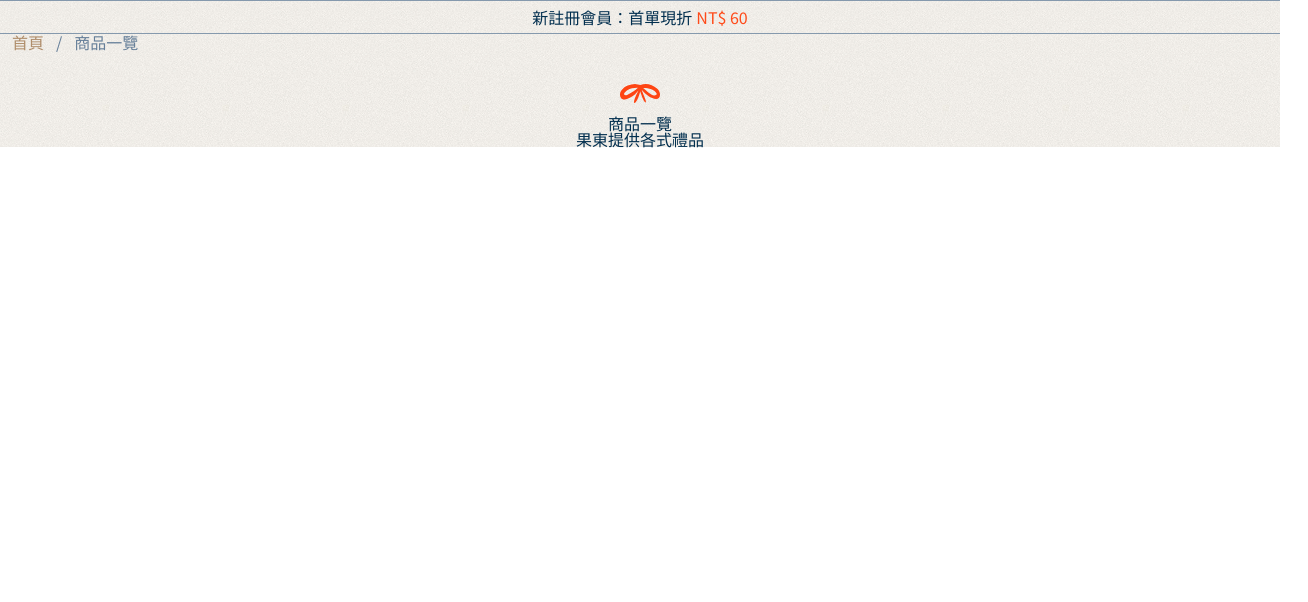
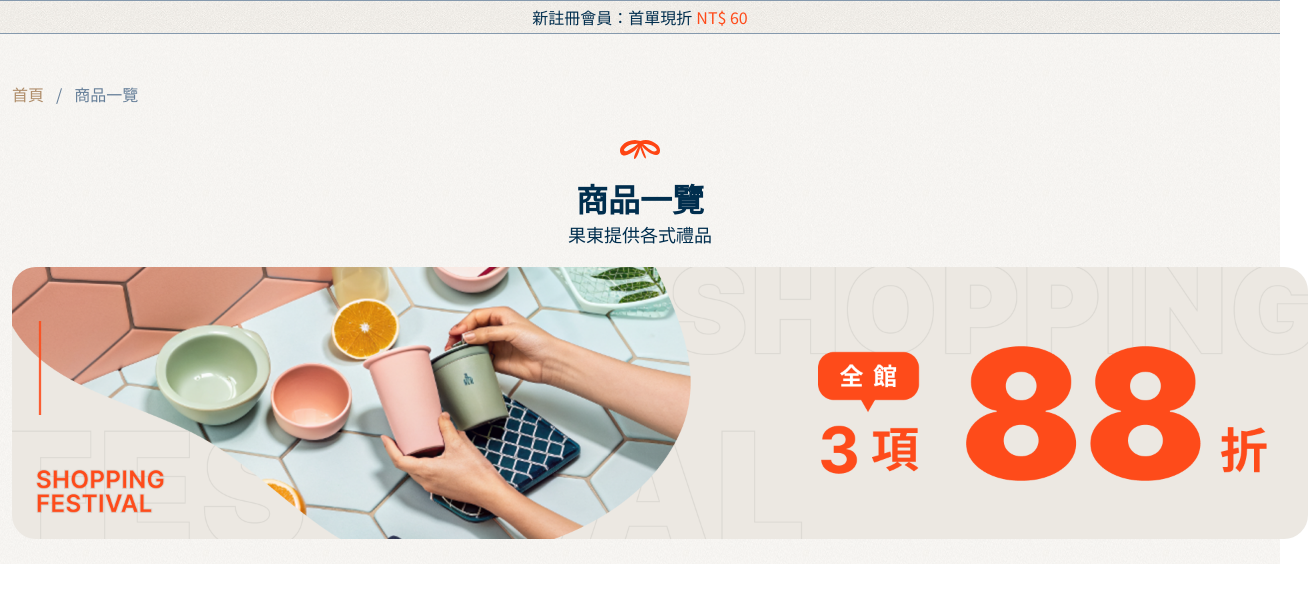
Before and after one commit to chuvivi/guodong-shop, a website built with Vite: page pages/ProductList.html in a window 1280 px wide. Shown: the whole page, 1308 px wide, since content can reach past the window. Built offline with nearby package versions, Linux system fonts and the light colour scheme.

Commit message:
更新商品列表頁banner

```diff
--- a/assets/scss/pages/_productList.scss
+++ b/assets/scss/pages/_productList.scss
@@ -13,15 +13,38 @@
   }
 }
 
+// 主區塊設定&背景設定
 main {
   max-width: 1920px;
   background-image: url("/assets/image/bg-layout.jpg");
-  // 這裡有背景顏色要處理
+  position: relative; /* 確保偽元素相對於 main 定位 */
+  background-position: center;
+
+  p {
+    // 預設文字顏色
+    color: var(--primary-black);
+  }
+}
+
+// 主區塊淺色背景設定
+main::before {
+  content: "";
+  position: absolute;
+  top: 0;
+  left: 0;
+  width: 100%;
+  height: 100%;
+  background-color: rgba(255, 255, 255, 0.4); /* 遮罩的半透明顏色 */
+  z-index: 1; /* 確保遮罩在背景圖片之上 */
+}
+
+main > * {
+  position: relative; /* 確保內容在遮罩之上 */
+  z-index: 2;
 }
 
 //麵包屑導覽
 //元件
-
 .breadcrumb-item + .breadcrumb-item::before {
   content: "/";
   padding: 0 12px;
@@ -31,21 +54,55 @@ main {
 .breadcrumb-item {
   display: flex;
   font-weight: 400;
+  font-size: 16px;
+  line-height: 1.5;
   color: var(--natural-500);
 }
 
 .breadcrumb-link {
   font-weight: 400;
+  font-size: 16px;
+  line-height: 1.5;
   color: var(--secondary-450);
 }
 
-// h1標題
+// 頁面標題區塊
 .productListTitle {
   text-align: center;
+  h1 {
+    font-weight: 700;
+    font-size: 32px;
+    line-height: 1.2;
+    color: var(--primary-black);
+  }
+  p {
+    font-size: 18px;
+  }
+}
+
+//banner設定
+.banner {
+  width: 1296px;
+  height: 272px;
+  border-radius: 24px;
 }
 
 // 各式間距設定
+//margin-bottom
+.mb-24 {
+  margin-bottom: 24px;
+}
+
+//margin-bottom
+.mb-8 {
+  margin-bottom: 8px;
+}
 
 .mb-24 {
   margin-bottom: 24px;
 }
+
+//padding-top
+.pt-48 {
+  padding-top: 48px;
+}
--- a/pages/ProductList.html
+++ b/pages/ProductList.html
@@ -11,7 +11,7 @@
     <div class="discount">
       <p>新註冊會員：首單現折<span>NT$ 60</span></p>
     </div>
-    <main class="">
+    <main class="pt-48">
       <div class="container">
         <!-- 麵包屑導覽 -->
         <div class="mb-24">
@@ -23,11 +23,12 @@
             <li class="breadcrumb-item">商品一覽</li>
           </ol>
         </div>
-        <div class="productListTitle">
-          <img src="../assets/image/Logo/img-Bow.svg" alt="Bow" />
-          <h1>商品一覽</h1>
+        <div class="productListTitle mb-24">
+          <img src="../assets/image/Logo/img-Bow.svg" alt="Bow" class="mb-8" />
+          <h1 class="mb-8">商品一覽</h1>
           <p>果東提供各式禮品</p>
         </div>
+        <img src="../assets/image/banner-pc.png" alt="banner" class="banner mb-24" /></div>
       </div>
     </main>
     <%- include('./layout/footer'); -%>
```
